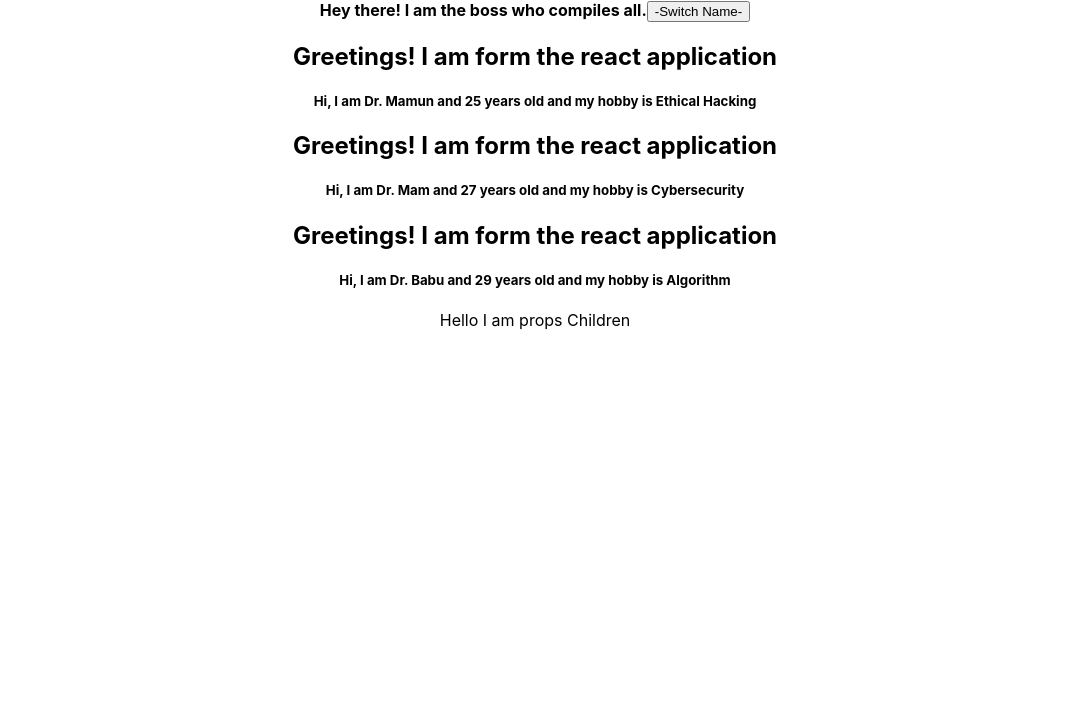
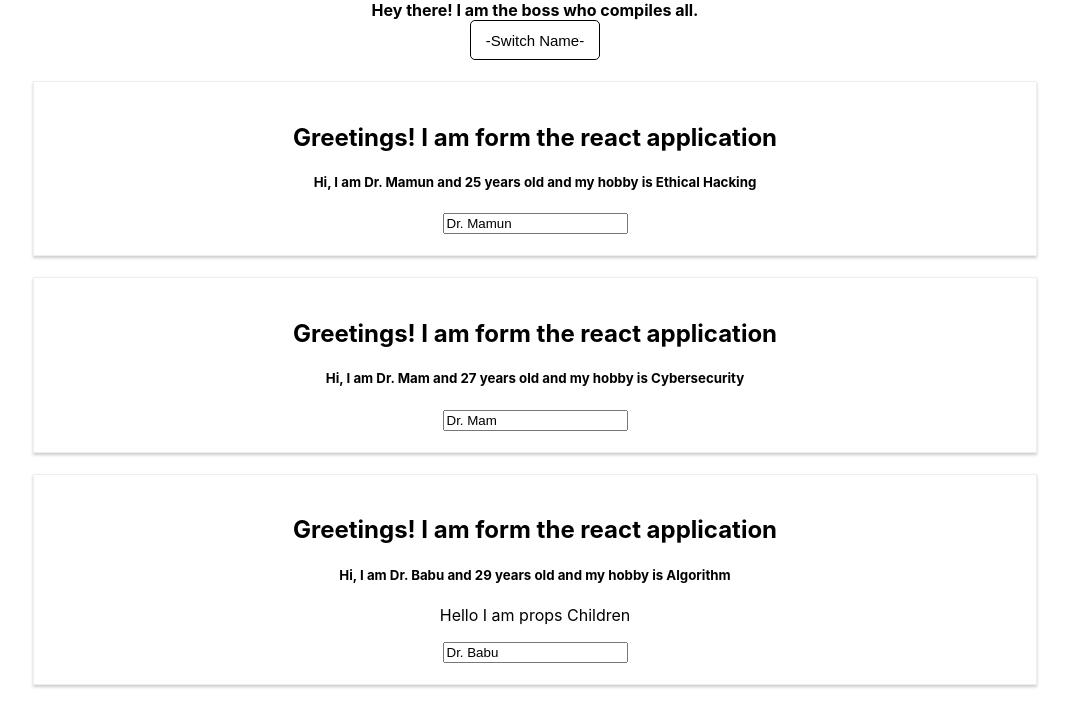
Before and after one commit to cs-mamun/nextpractice15, a React (Create React App) app: page / in a window 1280 px wide. Shown: the top 726 px of the page, without its empty margins (105-1174 px from the left). Built offline with nearby package versions, Linux system fonts and the light colour scheme.

Commit message:
3rd day done

```diff
--- a/src/App.css
+++ b/src/App.css
@@ -1,38 +1,3 @@
 .App {
   text-align: center;
 }
-
-.App-logo {
-  height: 40vmin;
-  pointer-events: none;
-}
-
-@media (prefers-reduced-motion: no-preference) {
-  .App-logo {
-    animation: App-logo-spin infinite 20s linear;
-  }
-}
-
-.App-header {
-  background-color: #282c34;
-  min-height: 100vh;
-  display: flex;
-  flex-direction: column;
-  align-items: center;
-  justify-content: center;
-  font-size: calc(10px + 2vmin);
-  color: white;
-}
-
-.App-link {
-  color: #61dafb;
-}
-
-@keyframes App-logo-spin {
-  from {
-    transform: rotate(0deg);
-  }
-  to {
-    transform: rotate(360deg);
-  }
-}
--- a/src/App.js
+++ b/src/App.js
@@ -12,22 +12,51 @@ const App = props => {
     ]
   });
 
-  const switchNameHandler = () => {
+  const switchNameHandler = (newName) => {
     // console.log("clicked");
     // this.state.persons[0].name = 'Spy Mamun';
     setPersonState({
       persons: [
-        { name: "Mamun PhD", age: 25, expert: "Ethical Hacking" },
+        { name: newName, age: 25, expert: "Ethical Hacking" },
         { name: "Dr. Mam", age: 27, expert: "Cybersecurity" },
         { name: "Babu", age: 28, expert: "Data Structure" },
       ],
     });
   };
+  // For two way binding
+  const nameChangeHandler = (event) => {
+    setPersonState({
+      persons: [
+        { name: "Dr. Mamun", age: 25, expert: "Ethical Hacking" },
+        { name: event.target.value, age: 27, expert: "Cybersecurity" },
+        { name: "Babu", age: 28, expert: "Data Structure" },
+      ],
+    });
+  }
+  // inline styleing into the react component. But inline is not good practice
+  const style = {
+    border: '1px solid black',
+    backgroundColor: 'white',
+    borderRadius: '5px',
+    height: '40px',
+    width: '130px',
+    fontSize: '15px',
+    display: 'block',
+    margin: 'auto',
+  };
 
   return (
     <div className="App">
       <strong>Hey there! I am the boss who compiles all.</strong>
-      <button onClick={switchNameHandler}>-Switch Name-</button>
+      {/* <button onClick={switchNameHandler.bind(this, "Engr. Mamun")}>
+        -Switch Name-
+      </button> */}
+      {/* But switchNameHandler('') is not convenient and efficient */}
+      <button
+      style={style}
+      onClick={() => switchNameHandler('Mukhula Azam')}>
+        -Switch Name-
+      </button>
       <Person
         name={personState.persons[0].name}
         age={personState.persons[0].age}
@@ -37,11 +66,13 @@ const App = props => {
         name={personState.persons[1].name}
         age={personState.persons[1].age}
         expert={personState.persons[1].expert}
+        changed= {nameChangeHandler}
       />
       <Person
         name={personState.persons[2].name}
         age={personState.persons[2].age}
         expert={personState.persons[2].expert}
+        click={switchNameHandler.bind(this, "Engr. M ~")}
       >
         Hello I am props Children
       </Person>
@@ -106,16 +137,3 @@ export default App;
 // }
 
 // export default App;
-
-// // function App() {
-// // return (
-// //   <div className="App">
-// //     <strong>Hey there! I am the boss who compiles all.</strong>
-// //     <Person name="Dr. Mamun" age="25" expert="Ethical Hacking" />
-// //     <Person name="Dr. Mam" age="27" expert="Cybersecurity" />
-// //     <Person name="Dr. Babu" age="29" expert="Algorithm"> Hello baby i am children </Person>
-// //   </div>
-// // );
-// // }
-
-// // export default App;
--- /dev/null
+++ b/src/Person/Person.css
@@ -0,0 +1,8 @@
+.Person {
+    width: 75%;
+    margin: 21px auto;
+    border: 1px solid #eee;
+    box-shadow: 0 2px 3px #ccc;
+    text-align: center;
+    padding: 21px;
+}
--- a/src/Person/Person.js
+++ b/src/Person/Person.js
@@ -1,12 +1,15 @@
-import React from 'react'
+import React from 'react';
+
+import './Person.css'
 
 const person = (props) =>{
     return (
-        <div>
+        <div className="Person">
             <h2>Greetings! I am form the react application</h2>
 
-            <h5> Hi, I am {props.name} and {props.age} years old and my hobby is {props.expert}</h5>
+            <h5 onClick={props.click}> Hi, I am {props.name} and {props.age} years old and my hobby is {props.expert}</h5>
             <p>{props.children}</p>
+            <input type="text" onChange={props.changed} value={props.name}/>
         </div>
     );
 }
```
